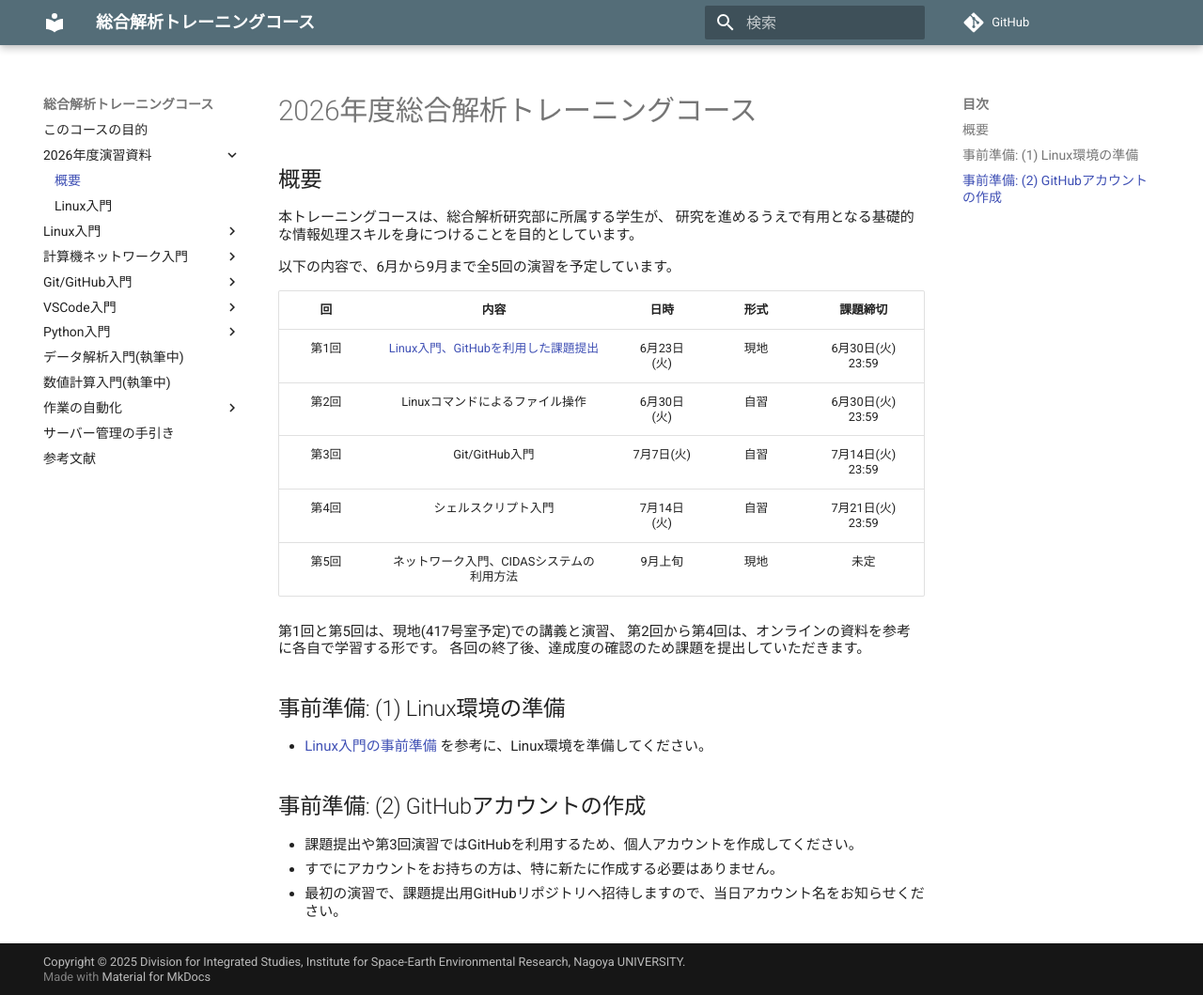
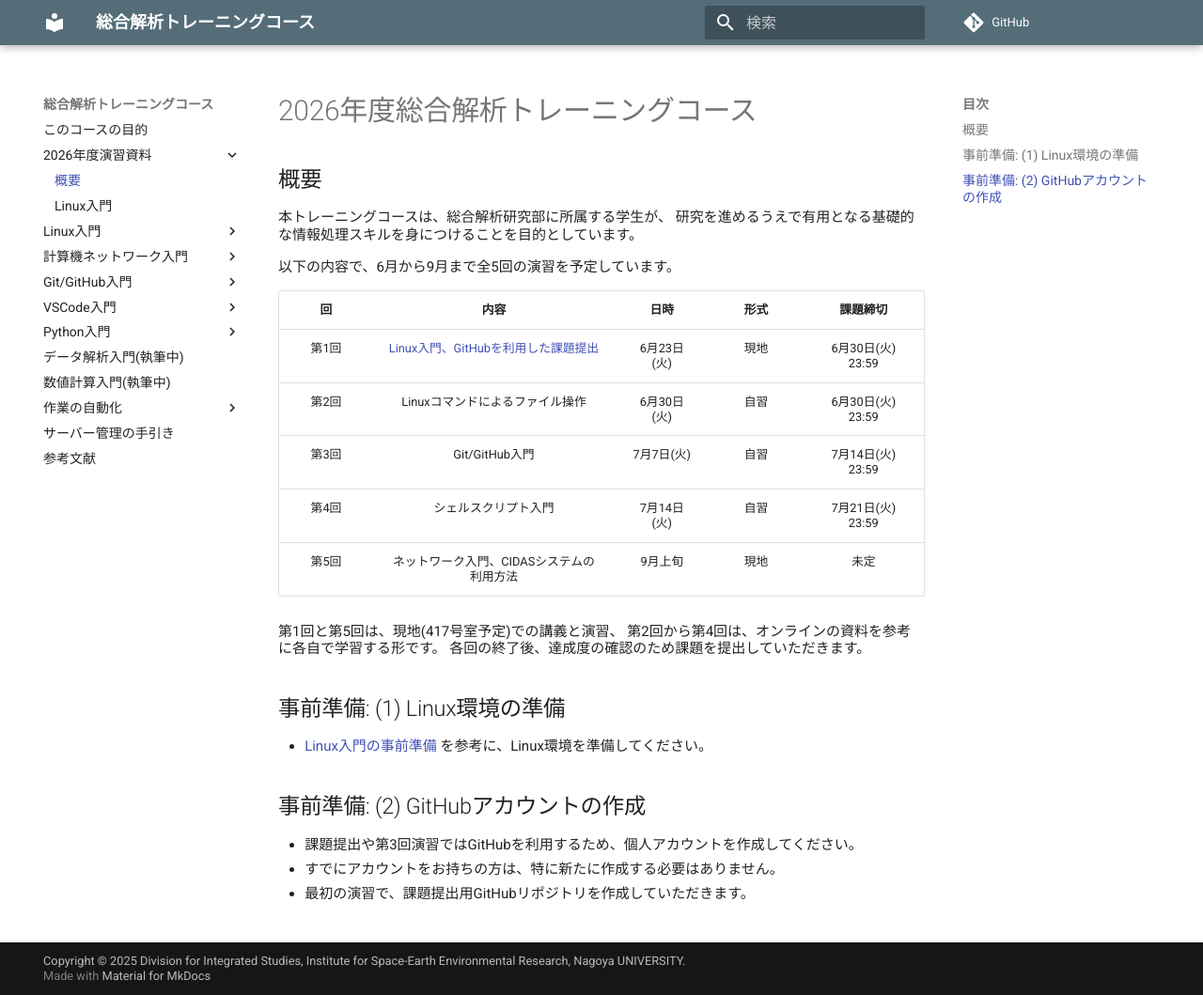
Before and after one commit to is-isee/training_course, an MkDocs documentation site: the page built from docs/fy2026/00_overview.md, in a window 1280 px wide and 1059 px high. Shown: the whole window at 94% size. Built offline with MkDocs 1.6.1 and Material for MkDocs 9.7.7, drawn with Linux system fonts in a browser that asks for light colours; comment, search, counter and statistics services are not loaded.

Commit message:
minor fix

```diff
--- a/docs/fy2026/00_overview.md
+++ b/docs/fy2026/00_overview.md
@@ -27,4 +27,4 @@
 
 - 課題提出や第3回演習ではGitHubを利用するため、個人アカウントを作成してください。
 - すでにアカウントをお持ちの方は、特に新たに作成する必要はありません。
-- 最初の演習で、課題提出用GitHubリポジトリへ招待しますので、当日アカウント名をお知らせください。
+- 最初の演習で、課題提出用GitHubリポジトリを作成していただきます。
```
